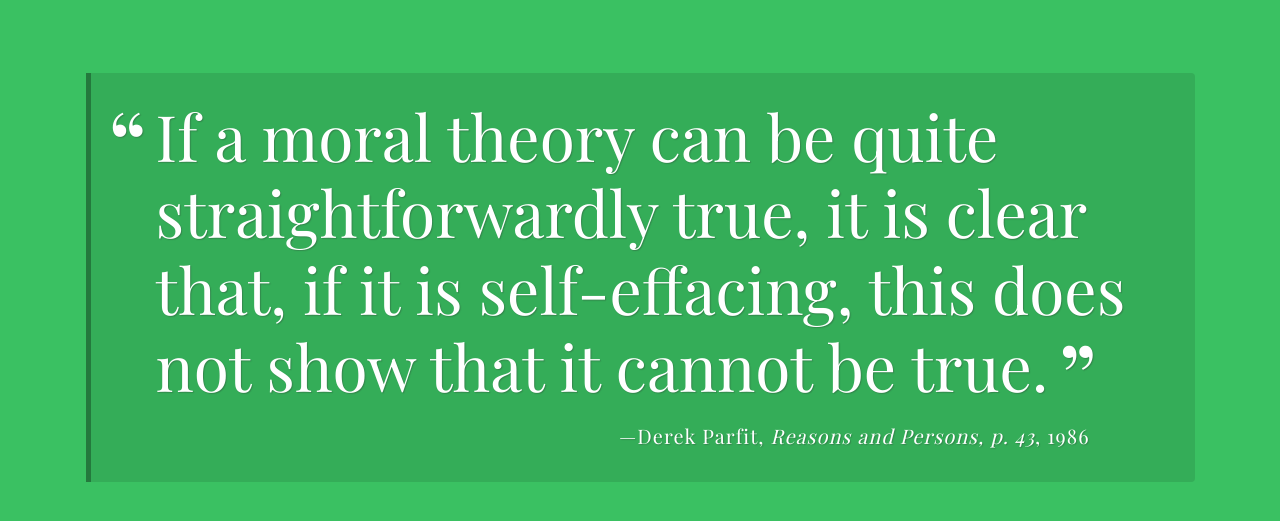
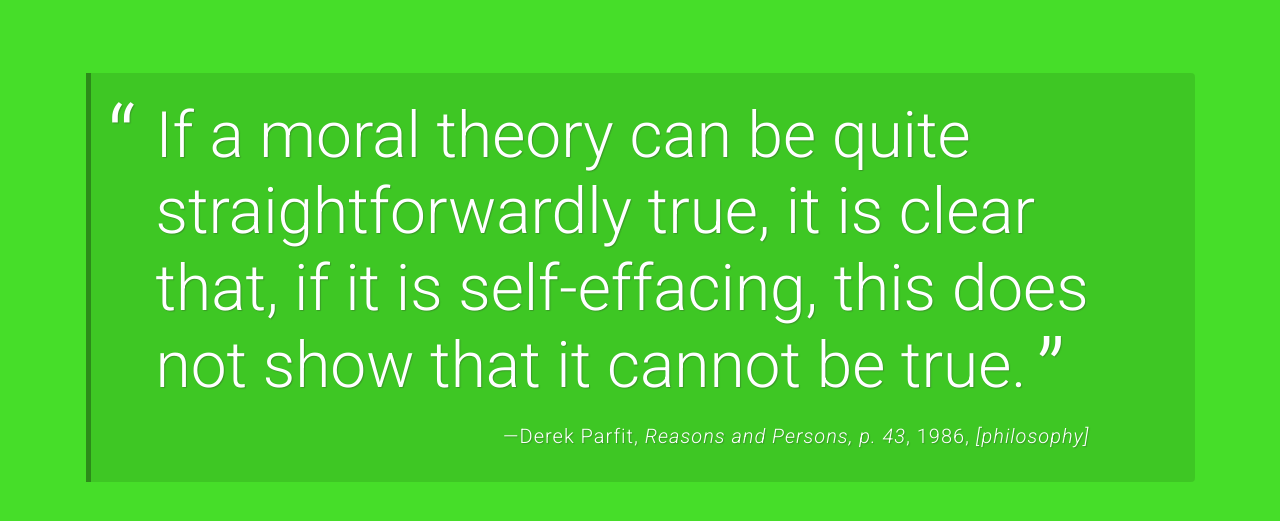
Before and after one commit to Andrew-R-Law/techdegree-random-quote-generator, a plain HTML site: page index.html in a window 1280 px wide. Both pictures are taken after a click on the button "Show another quote". Shown: the part 147-668 px from the top of the page. Drawn offline with nearby package versions, Linux system fonts and the light colour scheme; a web font is replaced by a local one.

Commit message:
Penultimate Draft
Added additional quote object property (category), randomized background color upon click, and added a google font.

```diff
--- a/css/styles.css
+++ b/css/styles.css
@@ -8,7 +8,7 @@
 body {
   background-color: rgb(58, 193, 98);
   color: white;
-  font-family: 'Playfair Display', serif;
+  font-family: 'Roboto', sans-serif;
   padding: 5px;
 }
 
@@ -115,6 +115,15 @@ h1 {
   font-style: normal;
 }
 
+.category {
+  font-style: italic;
+}
+
+.category:before {
+  content: ', ';
+  font-style: normal;
+}
+
 @media (min-width: 768px) {
   body {
     padding: 25px;
--- a/index.html
+++ b/index.html
@@ -6,6 +6,9 @@
     <title>Random Quotes</title>
     <link rel="stylesheet" href="css/normalize.css">
     <link rel="stylesheet" href="css/styles.css">
+    <link rel="preconnect" href="https://fonts.googleapis.com">
+    <link rel="preconnect" href="https://fonts.gstatic.com" crossorigin>
+    <link href="https://fonts.googleapis.com/css2?family=Roboto:ital,wght@0,300;1,300&display=swap" rel="stylesheet">
   </head>
 
   <body>
--- a/js/script.js
+++ b/js/script.js
@@ -7,46 +7,54 @@ Project 4 - Random Quote Generator in JavaScript
 /***
  * List of quotes, authors, citations, and years (if applicable), stored as objects in an array.
 ***/
-let quotes = [
+const quotes = [
   {
     quote: 'In theory, there is no difference between practice and theory. In practice, there is.',
     source: 'Jan van de Snepscheut',
-    citation: 'snopes.com/fact-check/practice-and-theory/'
+    citation: 'snopes.com/fact-check/practice-and-theory/',
+    category: 'humor'
   },
   {
     quote: 'I have never let my schooling interfere with my education.',
     source: 'Mark Twain',
-    year: '1907'
+    year: '1907',
+    category: 'humor'
   },
   {
     quote: 'If a moral theory can be quite straightforwardly true, it is clear that, if it is self-effacing, this does not show that it cannot be true.',
     source: 'Derek Parfit',
     citation: 'Reasons and Persons, p. 43',
-    year: '1986'
+    year: '1986',
+    category: 'philosophy'
   },
   {
     quote: 'Yeah, well, you know, that\'s just, like, your opinion, man.',
     source: 'The Dude',
     citation: 'The Big Lebowski',
-    year: '1998'
+    year: '1998',
+    category: 'humor'
   },
   {
     quote: 'Knowledge is knowing that a tomato is a fruit. Wisdom is knowing not to put it in a fruit salad.',
-    source: 'Miles Kington'
+    source: 'Miles Kington',
+    category: 'humor'
   },
   {
     quote: 'The self is a relation which relates itself to its own self, or it is that in the relation that the relation relates itself to its own self; the self is not the relation but that the relation relates itself to its own self',
     source: 'Soren Kierkegaard',
     citation: 'The Sickness Unto Death',
-    year: '1849'
+    year: '1849',
+    category: 'philosophy'
   },
   {
     quote: 'This very sentence is not true.',
-    source: 'The Liar'
+    source: 'The Liar',
+    category: 'philosophy'
   },
   {
     quote: 'Are we looping for a while now, or just for?',
-    source: 'Someone who recently learned about JS loops.'
+    source: 'Someone who recently learned about JS loops',
+    category: '(an attempt at) humor'
   }
 ];
 
@@ -55,7 +63,7 @@ let quotes = [
 ***/
 
 function getRandomQuote () {
-   let randomNumber = Math.floor( Math.random() * quotes.length );
+   const randomNumber = Math.floor( Math.random() * quotes.length );
    return quotes[randomNumber];
 }
 
@@ -66,27 +74,43 @@ function getRandomQuote () {
 ***/
 
 function printQuote () {
-  let randomObject = getRandomQuote();
+  const randomObject = getRandomQuote();
   let html = `
     <p class="quote">${randomObject.quote}</p>
     <p class="source">${randomObject.source}`;
   if (randomObject.citation){
-     let citationHTML = `<span class=citation>${randomObject.citation}</span>`;
+     const citationHTML = `<span class=citation>${randomObject.citation}</span>`;
      html = html.concat(citationHTML);
   }
   if (randomObject.year) {
-     let yearHTML = `<span class=year>${randomObject.year}</span>`;
+     const yearHTML = `<span class=year>${randomObject.year}</span>`;
      html = html.concat(yearHTML);
+  }
+  if (randomObject.category) {
+    const categoryHTML = `<span class=category>[${randomObject.category}]</span>`;
+    html = html.concat(categoryHTML);
   }
   html = html.concat(`</p>`);
   return document.getElementById('quote-box').innerHTML = html;
 }
 
+/* A function that selects a random background color and returns that color to the style of the body element in the document.*/
 
+function randomBackgroundColor() {
+  const r = Math.floor(Math.random() * 256);
+  const g = Math.floor(Math.random() * 256);
+  const b = Math.floor(Math.random() * 256);
+  const backgroundColor = `rgb(${r}, ${g}, ${b})`;
 
+  document.body.style.background = backgroundColor;
+  }
 
 /***
  * prints the value of the variable 'html' when the button is clicked by the user.
 ***/
 
 document.getElementById('load-quote').addEventListener("click", printQuote, false);
+
+/* Changes the background color to the random background color when the button is clicked by the user.*/
+
+document.getElementById('load-quote').addEventListener("click", randomBackgroundColor, false);
```
